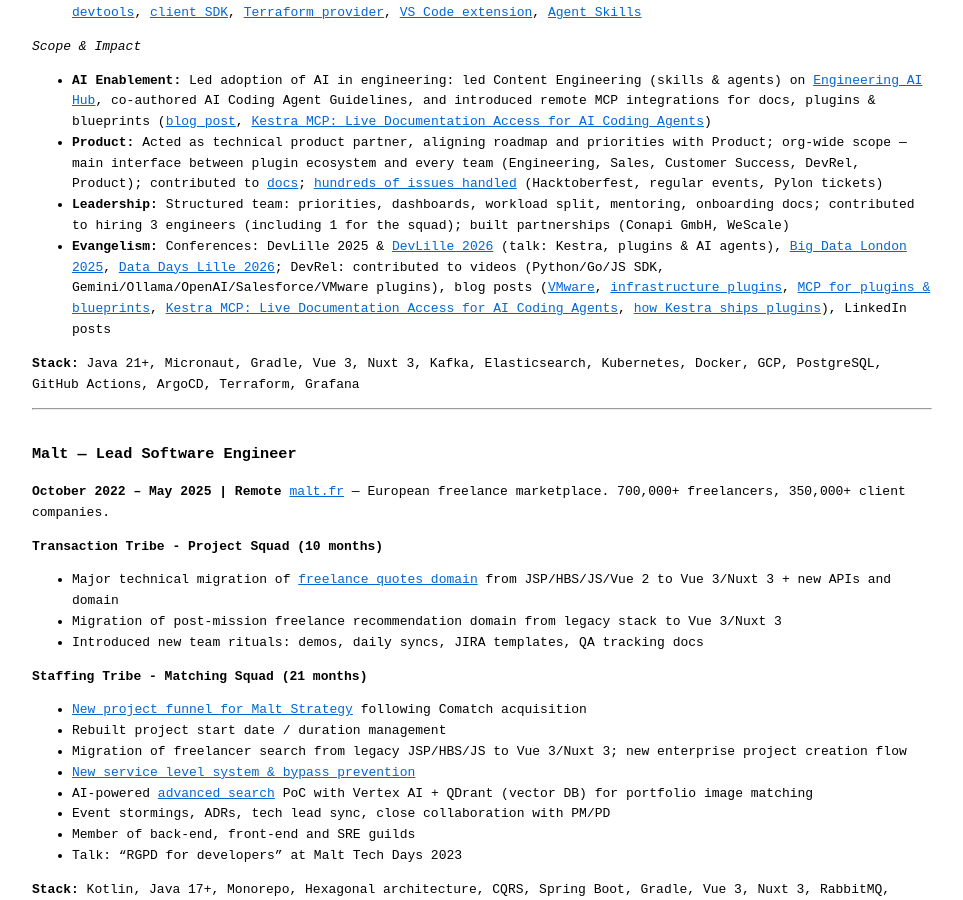
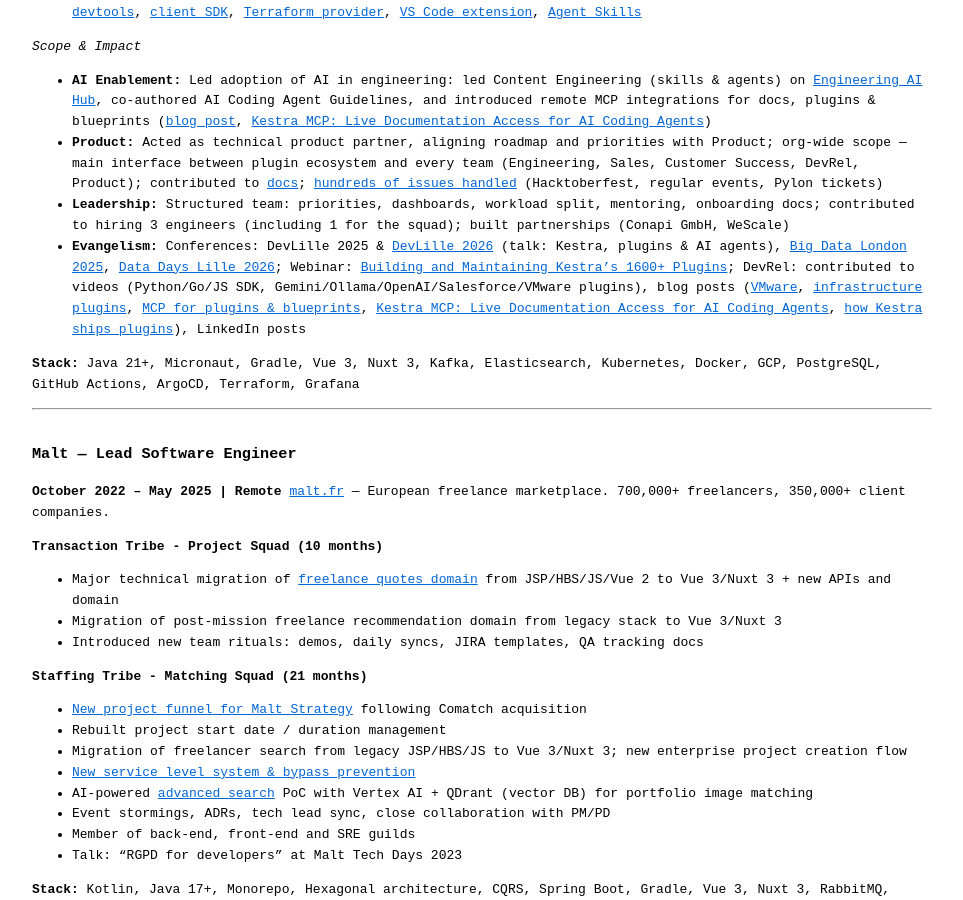
Before and after one commit to fdelbrayelle/fdelbrayelle.github.io, a Jekyll site: the page built from cv.md, in a window 1280 px wide and 900 px high, scrolled down 2305 px. Shown: the whole window, without its empty margins (158-1121 px from the left). Built offline with Jekyll 4.4.1, drawn with Linux system fonts in a browser that asks for light colours.

Commit message:
feat(cv): add Kestra plugins webinar link

```diff
--- a/_config.yml
+++ b/_config.yml
@@ -194,7 +194,7 @@
               <li><strong>AI Enablement:</strong> Led adoption of AI in engineering: led Content Engineering (skills &amp; agents) on <a href="https://github.com/kestra-io/engineering-ai-hub" target="_blank" rel="noreferrer noopener">Engineering AI Hub</a>, co-authored AI Coding Agent Guidelines, and introduced remote MCP integrations for docs, plugins &amp; blueprints (<a href="https://kestra.io/blogs/2026-04-30-kestra-mcp-plugins-blueprints" target="_blank" rel="noreferrer noopener">blog post</a>, <a href="https://kestra.io/blogs/kestra-mcp-docs" target="_blank" rel="noreferrer noopener">Kestra MCP: Live Documentation Access for AI Coding Agents</a>)</li>
               <li><strong>Product:</strong> Acted as technical product partner, aligning roadmap and priorities with Product; org-wide scope — main interface between plugin ecosystem and every team (Engineering, Sales, Customer Success, DevRel, Product); contributed to <a href="https://github.com/kestra-io/docs" target="_blank" rel="noreferrer noopener">docs</a>; <a href="https://github.com/search?q=assignee%3Afdelbrayelle+org%3Akestra-io&amp;type=issues" target="_blank" rel="noreferrer noopener">hundreds of issues handled</a> (Hacktoberfest, regular events, Pylon tickets)</li>
               <li><strong>Leadership:</strong> Structured team: priorities, dashboards, workload split, mentoring, onboarding docs; contributed to hiring 3 engineers (including 1 for the squad); built partnerships (Conapi GmbH, WeScale)</li>
-              <li><strong>Evangelism:</strong> Conferences: DevLille 2025 &amp; <a href="https://devlille.fr/talk-page-136143e9-347b-4884-b21c-ef9cd6caab40/" target="_blank" rel="noreferrer noopener">DevLille 2026</a> (talk on Kestra, plugins &amp; AI agents), <a href="https://bigdataldn.com" target="_blank" rel="noreferrer noopener">Big Data London 2025</a>, <a href="https://fdelbrayelle.github.io/meetups/datadayslille2026/en/" target="_blank" rel="noreferrer noopener">Data Days Lille 2026</a>; DevRel: contributed to videos (Python/Go/JS SDK, Gemini/Ollama/OpenAI/Salesforce/VMware plugins), blog posts (<a href="https://kestra.io/blogs/control-vmware-with-kestra" target="_blank" rel="noreferrer noopener">VMware</a>, <a href="https://kestra.io/blogs/infra-automation" target="_blank" rel="noreferrer noopener">infrastructure plugins</a>, <a href="https://kestra.io/blogs/2026-04-30-kestra-mcp-plugins-blueprints" target="_blank" rel="noreferrer noopener">MCP for plugins &amp; blueprints</a>, <a href="https://kestra.io/blogs/2026-04-27-how-kestra-ships-plugins" target="_blank" rel="noreferrer noopener">how Kestra ships plugins</a>), LinkedIn posts</li>
+              <li><strong>Evangelism:</strong> Conferences: DevLille 2025 &amp; <a href="https://devlille.fr/talk-page-136143e9-347b-4884-b21c-ef9cd6caab40/" target="_blank" rel="noreferrer noopener">DevLille 2026</a> (talk on Kestra, plugins &amp; AI agents), <a href="https://bigdataldn.com" target="_blank" rel="noreferrer noopener">Big Data London 2025</a>, <a href="https://fdelbrayelle.github.io/meetups/datadayslille2026/en/" target="_blank" rel="noreferrer noopener">Data Days Lille 2026</a>; Webinar: <a href="https://www.youtube.com/watch?v=FLwFfCUU5XI" target="_blank" rel="noreferrer noopener">Building and Maintaining Kestra's 1600+ Plugins</a>; DevRel: contributed to videos (Python/Go/JS SDK, Gemini/Ollama/OpenAI/Salesforce/VMware plugins), blog posts (<a href="https://kestra.io/blogs/control-vmware-with-kestra" target="_blank" rel="noreferrer noopener">VMware</a>, <a href="https://kestra.io/blogs/infra-automation" target="_blank" rel="noreferrer noopener">infrastructure plugins</a>, <a href="https://kestra.io/blogs/2026-04-30-kestra-mcp-plugins-blueprints" target="_blank" rel="noreferrer noopener">MCP for plugins &amp; blueprints</a>, <a href="https://kestra.io/blogs/2026-04-27-how-kestra-ships-plugins" target="_blank" rel="noreferrer noopener">how Kestra ships plugins</a>), LinkedIn posts</li>
             </ul>
           </p>
           <p><strong>Tech stack:</strong> <mark>Java 21+</mark>, <mark>Micronaut</mark>, <mark>Gradle</mark>, <mark>Vue 3</mark>, <mark>Nuxt 3</mark>, <mark>Kafka</mark>, <mark>ElasticSearch</mark>, <mark>Kubernetes</mark>, <mark>Docker</mark>, <mark>Google Cloud Platform</mark>, <mark>PostgreSQL</mark>, <mark>git</mark>, <mark>GitHub Actions</mark>, <mark>ArgoCD</mark>, <mark>Terraform</mark>, <mark>Elasticsearch Logstash Kibana</mark>, <mark>Grafana</mark></p>
--- a/cv.md
+++ b/cv.md
@@ -99,7 +99,7 @@
 - **AI Enablement:** Led adoption of AI in engineering: led Content Engineering (skills & agents) on [Engineering AI Hub](https://github.com/kestra-io/engineering-ai-hub), co-authored AI Coding Agent Guidelines, and introduced remote MCP integrations for docs, plugins & blueprints ([blog post](https://kestra.io/blogs/2026-04-30-kestra-mcp-plugins-blueprints), [Kestra MCP: Live Documentation Access for AI Coding Agents](https://kestra.io/blogs/kestra-mcp-docs))
 - **Product:** Acted as technical product partner, aligning roadmap and priorities with Product; org-wide scope — main interface between plugin ecosystem and every team (Engineering, Sales, Customer Success, DevRel, Product); contributed to [docs](https://github.com/kestra-io/docs); [hundreds of issues handled](https://github.com/search?q=assignee%3Afdelbrayelle+org%3Akestra-io&type=issues) (Hacktoberfest, regular events, Pylon tickets)
 - **Leadership:** Structured team: priorities, dashboards, workload split, mentoring, onboarding docs; contributed to hiring 3 engineers (including 1 for the squad); built partnerships (Conapi GmbH, WeScale)
-- **Evangelism:** Conferences: DevLille 2025 & [DevLille 2026](https://devlille.fr/talk-page-136143e9-347b-4884-b21c-ef9cd6caab40/) (talk: Kestra, plugins & AI agents), [Big Data London 2025](https://bigdataldn.com), [Data Days Lille 2026](https://fdelbrayelle.github.io/meetups/datadayslille2026/en/); DevRel: contributed to videos (Python/Go/JS SDK, Gemini/Ollama/OpenAI/Salesforce/VMware plugins), blog posts ([VMware](https://kestra.io/blogs/control-vmware-with-kestra), [infrastructure plugins](https://kestra.io/blogs/infra-automation), [MCP for plugins & blueprints](https://kestra.io/blogs/2026-04-30-kestra-mcp-plugins-blueprints), [Kestra MCP: Live Documentation Access for AI Coding Agents](https://kestra.io/blogs/kestra-mcp-docs), [how Kestra ships plugins](https://kestra.io/blogs/2026-04-27-how-kestra-ships-plugins)), LinkedIn posts
+- **Evangelism:** Conferences: DevLille 2025 & [DevLille 2026](https://devlille.fr/talk-page-136143e9-347b-4884-b21c-ef9cd6caab40/) (talk: Kestra, plugins & AI agents), [Big Data London 2025](https://bigdataldn.com), [Data Days Lille 2026](https://fdelbrayelle.github.io/meetups/datadayslille2026/en/); Webinar: [Building and Maintaining Kestra's 1600+ Plugins](https://www.youtube.com/watch?v=FLwFfCUU5XI); DevRel: contributed to videos (Python/Go/JS SDK, Gemini/Ollama/OpenAI/Salesforce/VMware plugins), blog posts ([VMware](https://kestra.io/blogs/control-vmware-with-kestra), [infrastructure plugins](https://kestra.io/blogs/infra-automation), [MCP for plugins & blueprints](https://kestra.io/blogs/2026-04-30-kestra-mcp-plugins-blueprints), [Kestra MCP: Live Documentation Access for AI Coding Agents](https://kestra.io/blogs/kestra-mcp-docs), [how Kestra ships plugins](https://kestra.io/blogs/2026-04-27-how-kestra-ships-plugins)), LinkedIn posts
 
 **Stack:** Java 21+, Micronaut, Gradle, Vue 3, Nuxt 3, Kafka, Elasticsearch, Kubernetes, Docker, GCP, PostgreSQL, GitHub Actions, ArgoCD, Terraform, Grafana
 
```
Also changed, not shown: _data/fr_site.yml (+1 -1 lines), fr/cv.md (+1 -1 lines).
